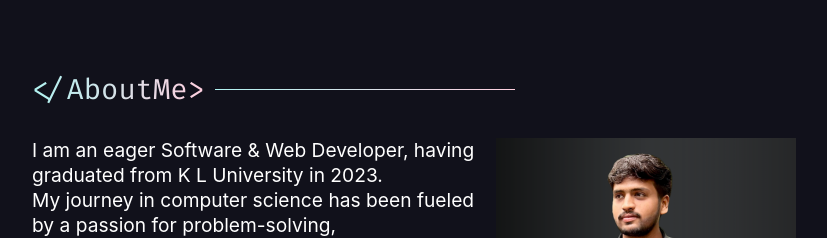
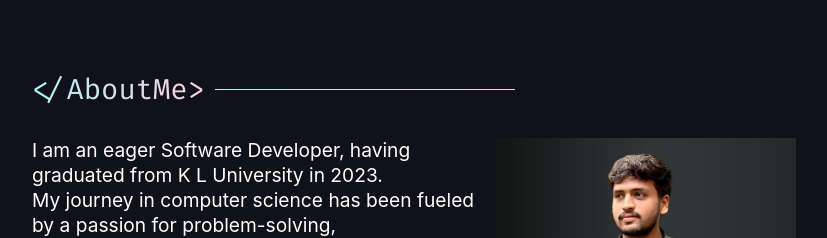
Before and after one commit to vamsiarja/New-Portfolio-Website, a plain HTML site: page index.html in a window 1280 px wide. Shown: the part 840-1078 px from the top of the page, without its empty margins (224-1051 px from the left). Drawn offline with nearby package versions, Linux system fonts and the light colour scheme; a web font is replaced by a local one.

Commit message:
Update index.html

```diff
--- a/index.html
+++ b/index.html
@@ -176,7 +176,7 @@
 
               <div class="info-dp-section">
                   <div class="about-info">
-                    <p tabindex="0">I am an eager Software & Web Developer, having graduated from K L University in 2023.<br></p>
+                    <p tabindex="0">I am an eager Software Developer, having graduated from K L University in 2023.<br></p>
                       <p tabindex="0">My journey in computer science has been fueled by a passion for problem-solving,<br> which has driven me to conquer over 500 challenges on platforms like Leetcode and Codechef.<br></p>
                       <p tabindex="0"><br>Expertise in core CS & cutting-edge web dev tools</p>
                          <p tabindex="0">Seeking internship/full-time role to contribute & innovate</p>
```
